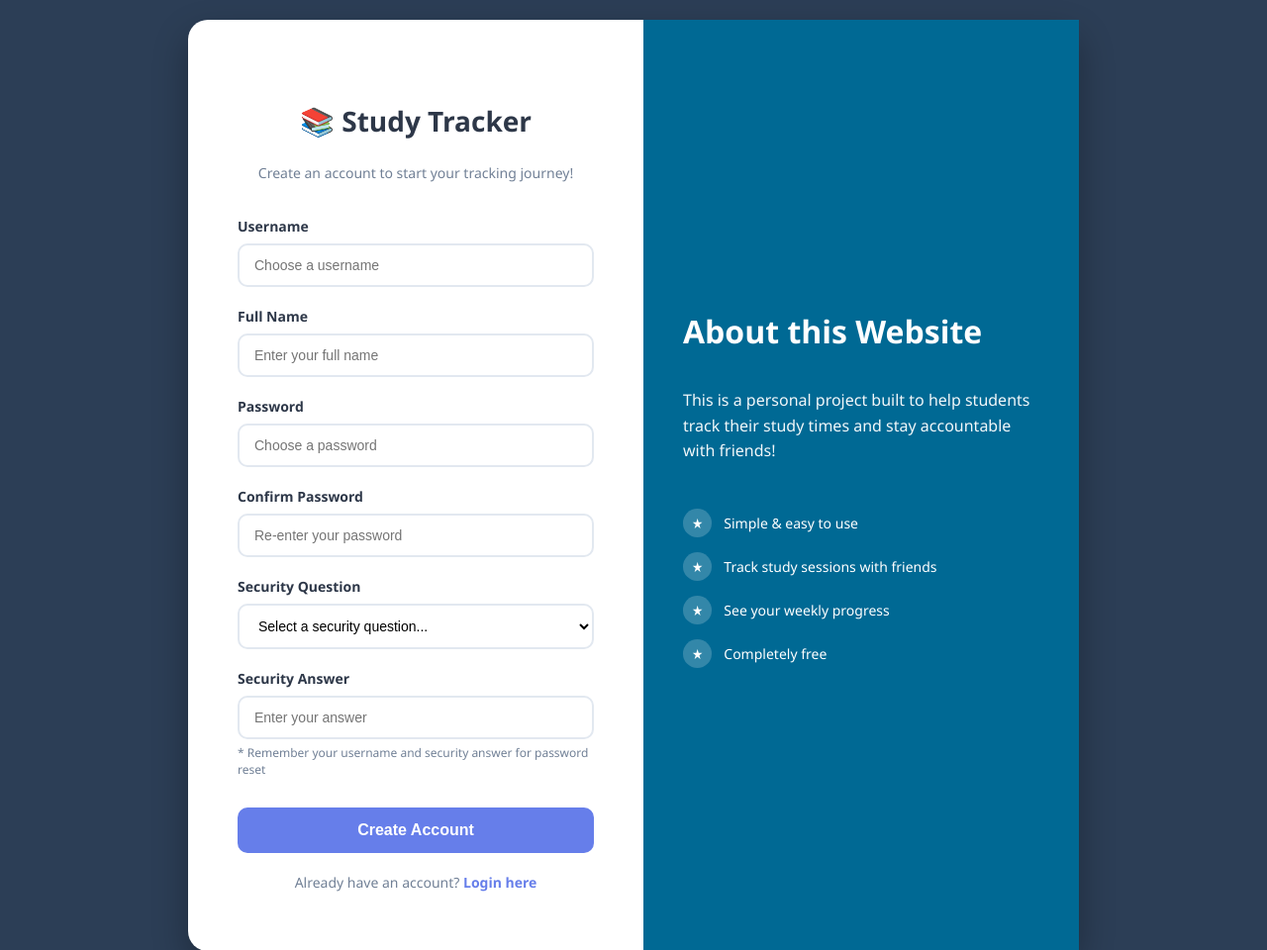
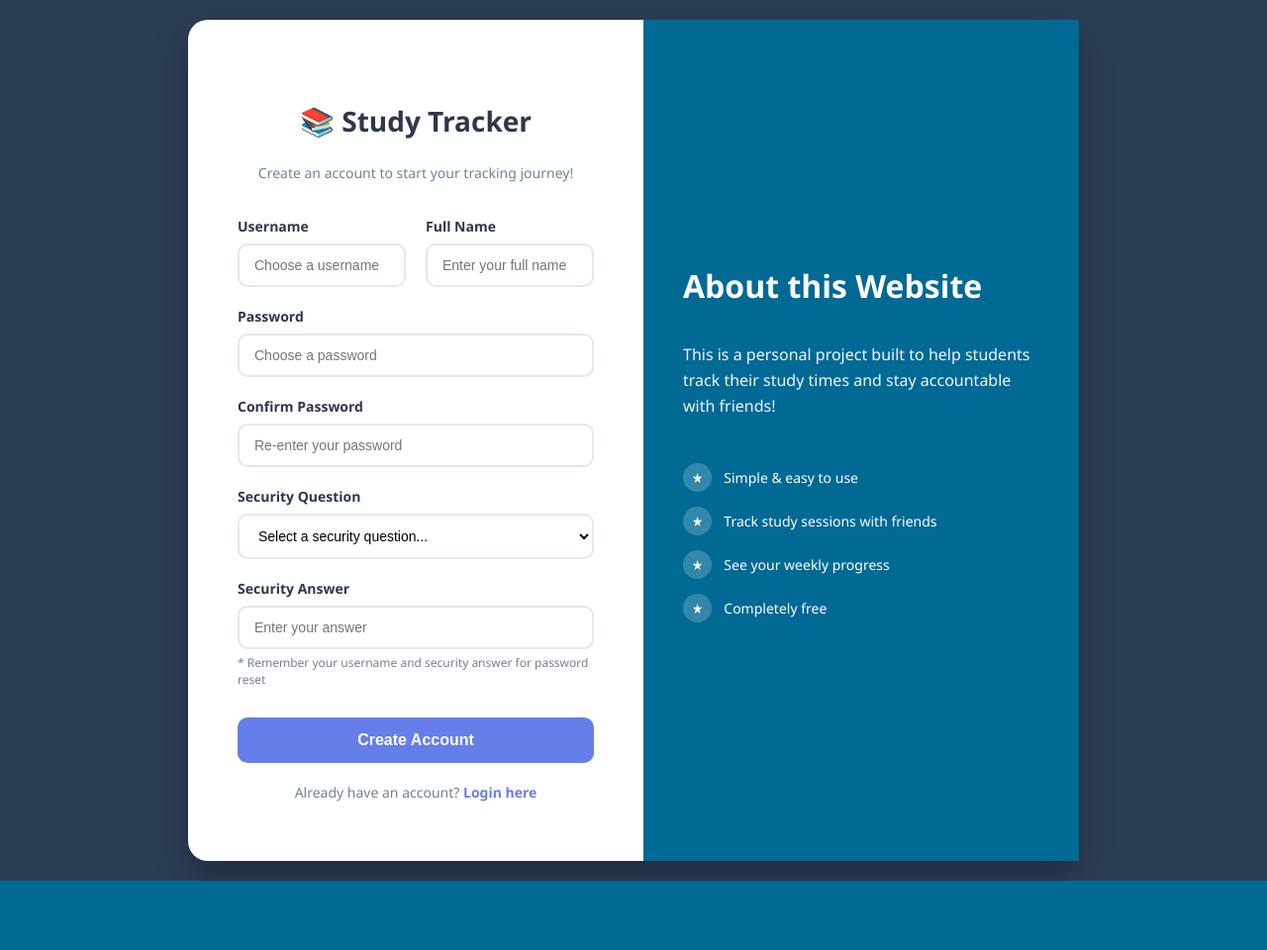
Before and after one commit to devjsonpan/Study-Time-Tracker, a Flask app: page /register in a window 1280 px wide. Shown: the top 960 px of the page at 99% size. After the commit the page ends 890 px from the top, so only its background shows below. Run offline with Flask 3, Linux system fonts and the light colour scheme.

Commit message:
Fixed Registration Layout

```diff
--- a/static/register.css
+++ b/static/register.css
@@ -81,6 +81,17 @@ h2 {
     color: #718096;
     margin-bottom: 35px;
     font-size: 14px;
+}
+
+.form-row {
+    display: flex;
+    gap: 20px;
+    margin-bottom: 20px;
+}
+
+.form-row .form-group {
+    flex: 1;
+    margin-bottom: 0;
 }
 
 .form-group {
--- a/templates/register.html
+++ b/templates/register.html
@@ -14,6 +14,7 @@
             <p class="subtitle">Create an account to start your tracking journey!</p>
 
             <form method="POST">
+                <div class="form-row">
                     <div class="form-group">
                         <label for="username">Username</label>
                         <input type="text" placeholder="Choose a username" name="username" id="username" required>
@@ -22,6 +23,7 @@
                     <div class="form-group">
                         <label for="fullname">Full Name</label>
                         <input type="text" placeholder="Enter your full name" name="fullname" id="fullname" required>
+                    </div>
                 </div>
 
                 <div class="form-group">
```
Lines whose indentation alone changed are shown as unchanged.
